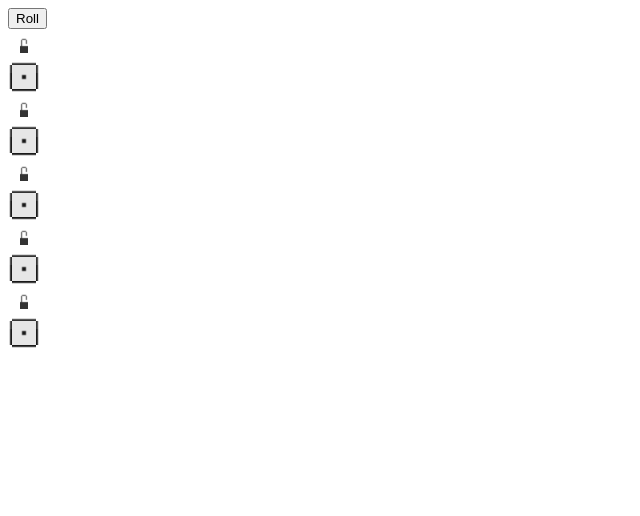
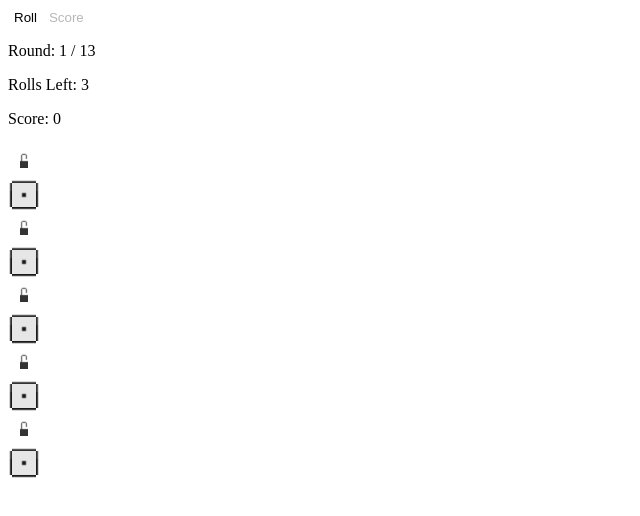
Before and after one commit to joaonunomota/roll-5, a Vue app: page / in a window 1280 px wide. Shown: the top 516 px of the page, without its empty margins (0-640 px from the left). Built offline with nearby package versions, Linux system fonts and the light colour scheme.

Commit message:
Prevent lock on first roll and add reset to game

```diff
--- a/src/App.vue
+++ b/src/App.vue
@@ -1,7 +1,22 @@
 <template>
   <div id="app">
-    <button @click="roll">Roll</button>
-    <v-dice v-for="index in [0, 1, 2, 3, 4]" :value="dice[index]" :key="index" />
+    <div v-show="!isGameOver">
+      <button :disabled="!canRoll" @click="roll">Roll</button>
+      <button :disabled="!canScore" @click="score">Score</button>
+      <p>Round: {{ round }} / 13</p>
+      <p>Rolls Left: {{ rolls }}</p>
+      <p>Score: {{ scorecard }}</p>
+      <v-dice
+        v-for="index in [0, 1, 2, 3, 4]"
+        v-model="dice[index]"
+        :disabled="!canLock"
+        :key="index"
+      />
+    </div>
+    <div v-show="isGameOver">
+      <button @click="resetGame">Play Again</button>
+      <p>Score: {{ scorecard }}</p>
+    </div>
   </div>
 </template>
 <script>
@@ -19,15 +34,54 @@ export default {
       { pips: 1, locked: false },
       { pips: 1, locked: false },
       { pips: 1, locked: false }
-    ]
+    ],
+    rolls: 3,
+    round: 1,
+    scorecard: 0
   }),
+  computed: {
+    canLock: function() {
+      return this.rolls < 3;
+    },
+    canRoll: function() {
+      return (
+        this.dice.some(d => !d.locked) && this.rolls > 0 && !this.isGameOver
+      );
+    },
+    canScore: function() {
+      return this.rolls < 3 && !this.isGameOver;
+    },
+    isGameOver() {
+      return this.round > 13;
+    }
+  },
   methods: {
+    resetGame: function() {
+      this.resetRound();
+      this.round = 1;
+      this.scorecard = 0;
+    },
+    resetRound: function() {
+      this.rolls = 3;
+      this.dice = this.dice.map(item => {
+        item.locked = false;
+        return item;
+      });
+    },
     roll: function() {
+      --this.rolls;
       for (let index = 0; index < this.dice.length; ++index) {
         if (!this.dice[index].locked) {
           this.dice[index].pips = Math.floor(Math.random() * 6) + 1;
         }
       }
+    },
+    score: function() {
+      this.resetRound();
+      ++this.round;
+      this.scorecard = this.dice.reduce((total, current) => {
+        return total + current.pips;
+      }, this.scorecard);
     }
   }
 };
--- a/src/components/VDice.vue
+++ b/src/components/VDice.vue
@@ -1,6 +1,6 @@
 <template>
   <div>
-    <v-lock v-model="value.locked" />
+    <v-lock v-model="value.locked" :disabled="disabled" />
     <div :class="['dice', pips]"></div>
   </div>
 </template>
@@ -21,6 +21,11 @@ export default {
         value.pips !== undefined &&
         [1, 2, 3, 4, 5, 6].indexOf(value.pips) !== -1 &&
         value.locked !== undefined
+    },
+    disabled: {
+      type: Boolean,
+      required: true,
+      validator: value => value !== undefined
     }
   },
   computed: {
--- a/src/components/VLock.vue
+++ b/src/components/VLock.vue
@@ -1,11 +1,16 @@
 <template>
-  <div :class="['lock', value ? 'closed' : 'open']" @click="toggle"></div>
+  <button :class="['lock', value ? 'closed' : 'open']" :disabled="disabled" @click="toggle"></button>
 </template>
 <script>
 export default {
   name: "VLock",
   props: {
     value: {
+      type: Boolean,
+      required: true,
+      validator: value => value !== undefined
+    },
+    disabled: {
       type: Boolean,
       required: true,
       validator: value => value !== undefined
@@ -19,12 +24,30 @@ export default {
 };
 </script>
 <style lang="scss">
+button {
+  display: inline-block;
+  border: none;
+  background: transparent;
+  margin: 0;
+  text-decoration: none;
+  -webkit-appearance: none;
+  -moz-appearance: none;
+}
+
+button:focus {
+  outline: none;
+}
+
 .lock {
   height: 32px;
   width: 32px;
   background-image: url("../assets/lock.png");
   background-size: 32px 64px;
   cursor: pointer;
+
+  &:disabled {
+    cursor: default;
+  }
 
   &.closed {
     background-position: 0 0;
```
